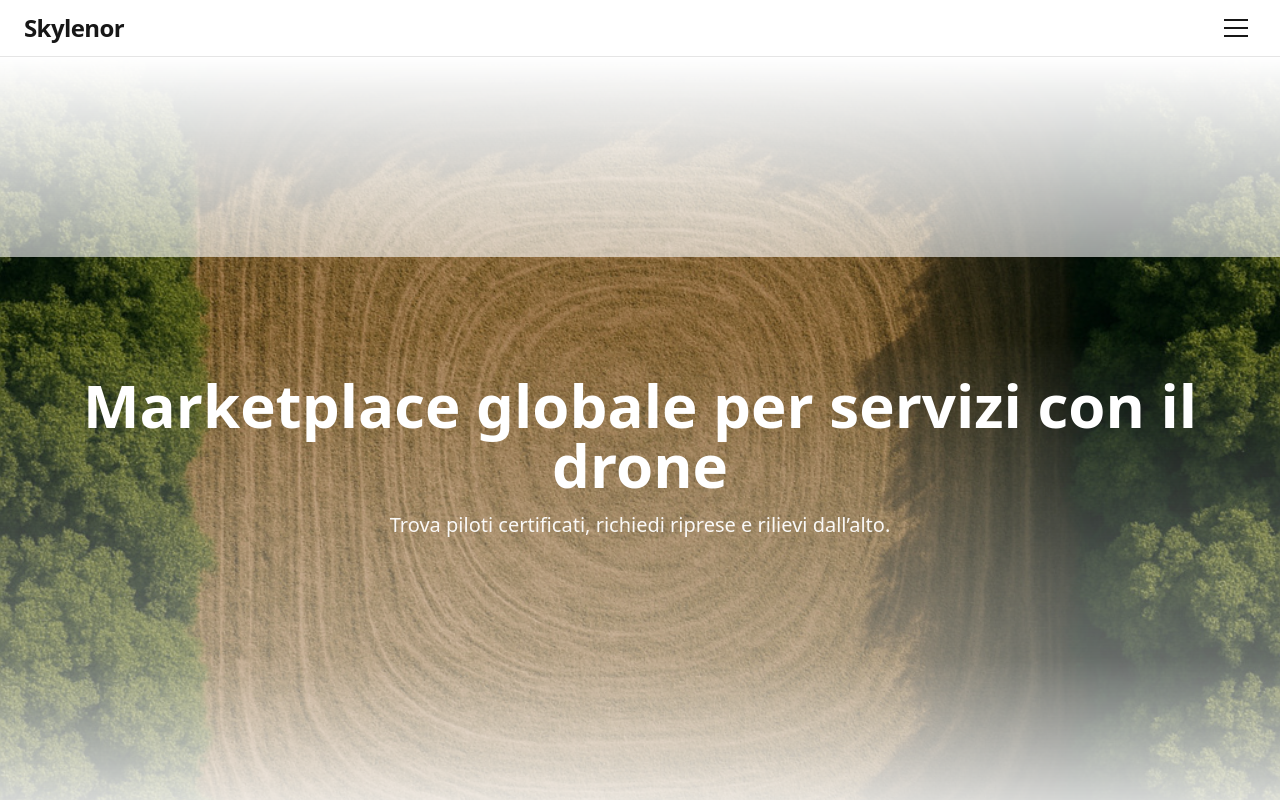
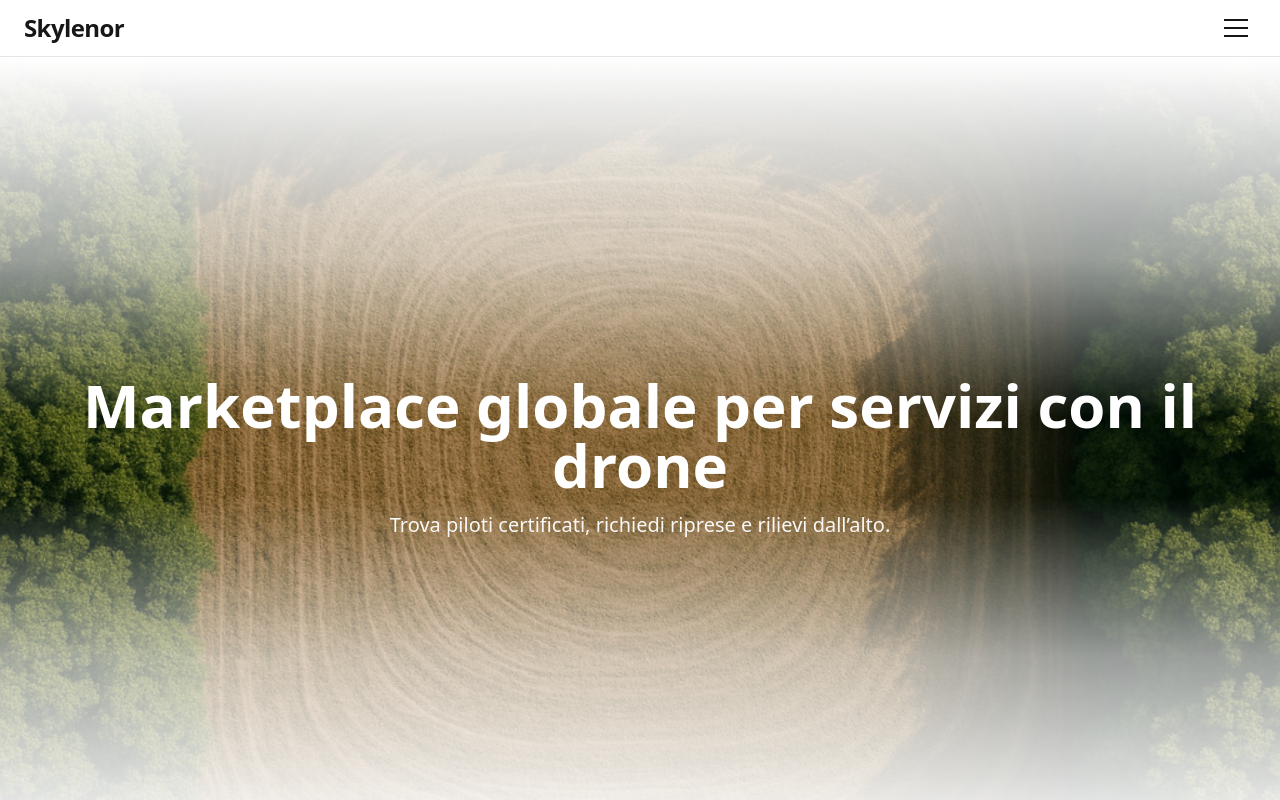
Before and after one commit to alessiomarciano007-prog/skylenor, a Next.js app: page / in a window 1280 px wide. Shown: the top 800 px of the page. Built offline with nearby package versions, Linux system fonts and the light colour scheme.

Commit message:
Update Section.tsx

```diff
--- a/app/components/Section.tsx
+++ b/app/components/Section.tsx
@@ -17,9 +17,9 @@ export default function Section({ children, className, fade = 180 }: Props) {
     to bottom,
     rgba(0,0,0,0) 0%,
     rgba(0,0,0,0.4) 25%,
-    #000 25%,
-    #000 35%,
-    rgba(0,0,0,0.6) 75%,
+    #000 45%,
+    #000 55%,
+    rgba(0,0,0,0.4) 75%,
     rgba(0,0,0,0) 100%
   )`;
 
```
